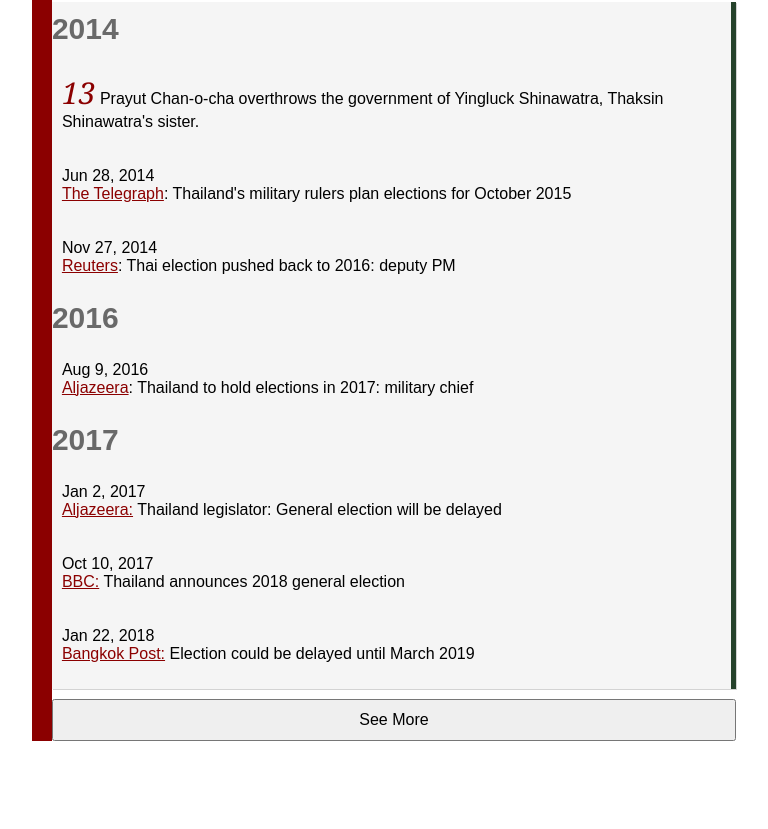
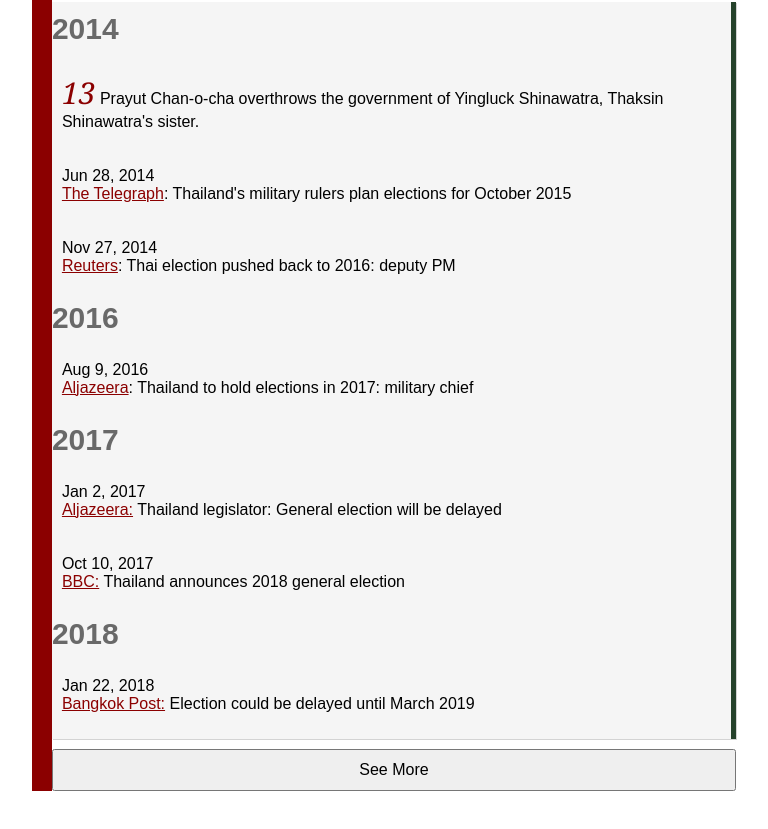
Before and after one commit to pathiratk/THPoliticalTimeline, a plain HTML site: page index.html in a window 1280 px wide. Shown: the part 2104-2933 px from the top of the page, without its empty margins (256-1024 px from the left). Drawn offline with Linux system fonts and the light colour scheme.

Commit message:
add year 2018

```diff
--- a/index.html
+++ b/index.html
@@ -96,6 +96,7 @@ There are more events to be added.
                     <h3>2017</h3>
                     <p>Jan 2, 2017<br /><a href="http://www.aljazeera.com/news/2017/01/thailand-legislator-general-election-delayed-170102161345073.html">Aljazeera:</a> Thailand legislator: General election will be delayed</p>
                     <p>Oct 10, 2017<br /><a href="http://www.bbc.com/news/world-asia-41563661">BBC:</a> Thailand announces 2018 general election</p>
+                    <h3>2018</h3>
                     <p>Jan 22, 2018<br /> <a href="https://www.bangkokpost.com/news/politics/1400130/election-could-be-delayed-until-march-2019">Bangkok Post:</a> Election could be delayed until March 2019</p>
                 </div>
                 <div>
```
